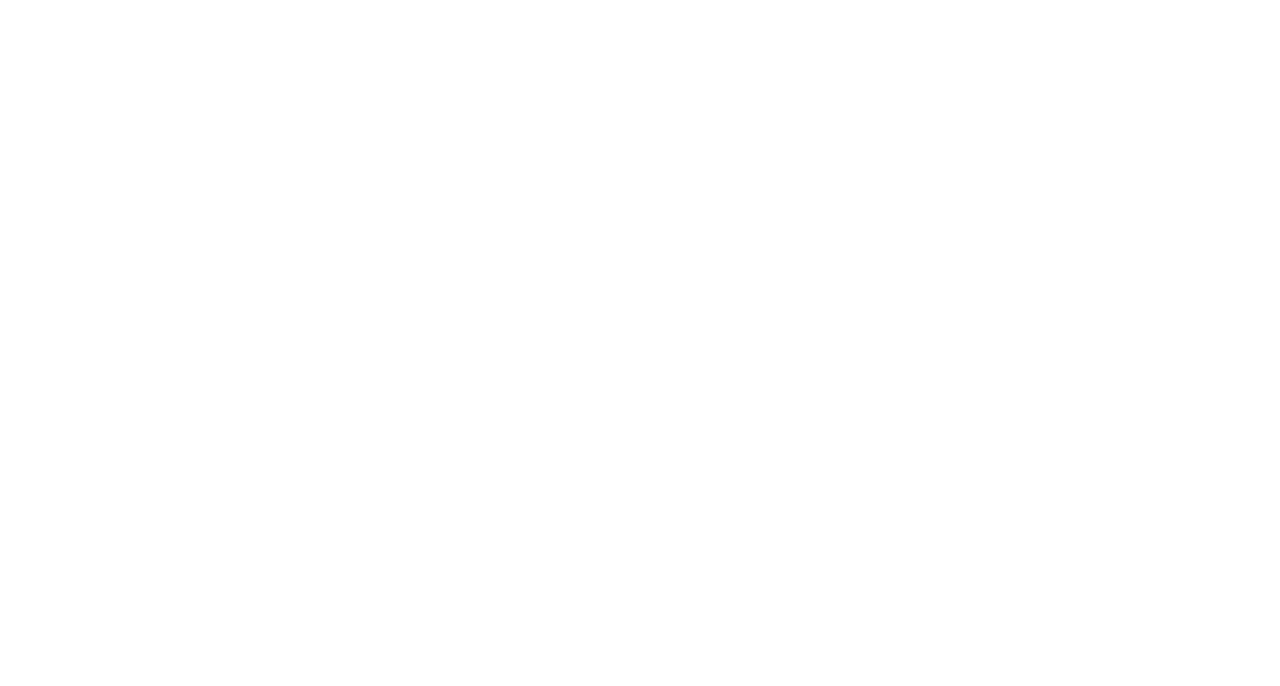
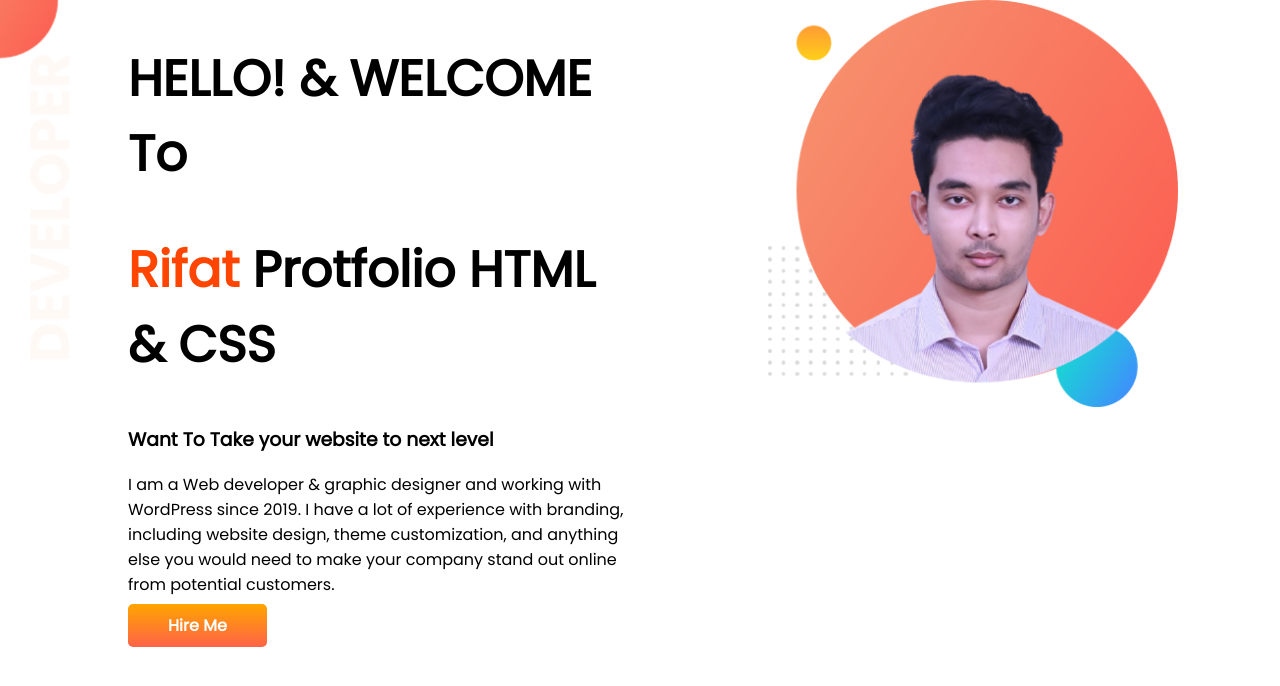
Before and after one commit to RifatNime/developer-portfolio, a plain HTML site: page index.html in a window 1280 px wide. Drawn offline with Linux system fonts and the light colour scheme.

Commit message:
add code

```diff
--- a/index.html
+++ b/index.html
@@ -5,9 +5,27 @@
     <meta http-equiv="X-UA-Compatible" content="IE=edge">
     <meta name="viewport" content="width=device-width, initial-scale=1.0">
     <title>Rifat Protfolio</title>
+    <link rel="preconnect" href="https://fonts.googleapis.com">
+    <link rel="preconnect" href="https://fonts.gstatic.com" crossorigin>
+    <link href="https://fonts.googleapis.com/css2?family=Poppins&display=swap" rel="stylesheet">
     <link rel="stylesheet" href="style.css">
+
 </head>
 <body>
+    <section class="top-banner">
+        <div class="half-width"><h1>HELLO! & WELCOME To</h1>
+            <h1 ><span class="o-color">Rifat</span> Protfolio HTML & CSS</h1>
+            <h3>
+                Want To Take your website to next level
+            </h3>
 
+            <p>I am a Web developer & graphic designer and working with WordPress since 2019. I have a lot of experience with branding, including website design, theme customization, and anything else you would need to make your company stand out online from potential customers.</p>
+            <a class="link-button" target="_blank" href="https://www.linkedin.com/in/rifat-naeem-8012881b9/">Hire Me</a>
+        </div>
+
+        <div class="half-width">
+            <img src="images/rifat-pic-with-bg.png" alt="">
+        </div>
+    </section>
 </body>
 </html>
--- a/style.css
+++ b/style.css
@@ -0,0 +1,34 @@
+body{
+    font-family: 'Poppins', sans-serif;
+    margin: 0;
+
+}
+h1{
+       font-size: 50px;
+}
+.o-color{
+    color: orangered;
+}
+section{
+    display: flex;
+}
+.half-width{
+    width: 50%;
+    padding-left: 10%;
+}
+.half-width img{
+    width: 80%;
+}
+.link-button{
+    text-decoration: none;
+    background-image: linear-gradient(orange, tomato);
+    padding: 10px 40px;
+    border-radius: 5px;
+    color: white;
+    font-weight: 700;
+}
+.top-banner{
+    background-image: url(images/top-banner.png);
+    background-repeat: no-repeat;
+
+}
```
Also changed, not shown: images/dream-bg.png (added), images/exp-bg.png (added), images/jhankar.png (added), images/jhankar2.png (added), images/my-bg.png (added), images/my-bg2.png (added), images/rifat-pic-with-bg.png (added), images/top-banner.png (added), 7 other files.
